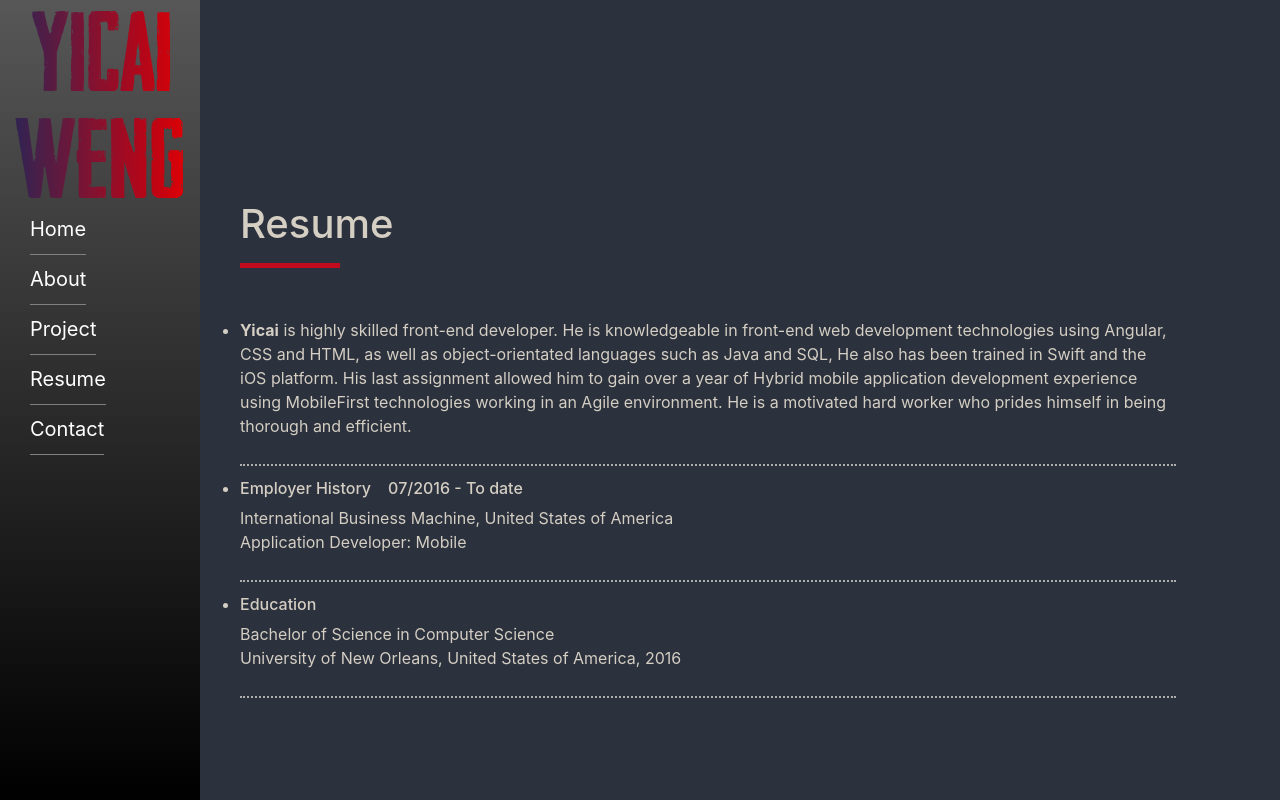
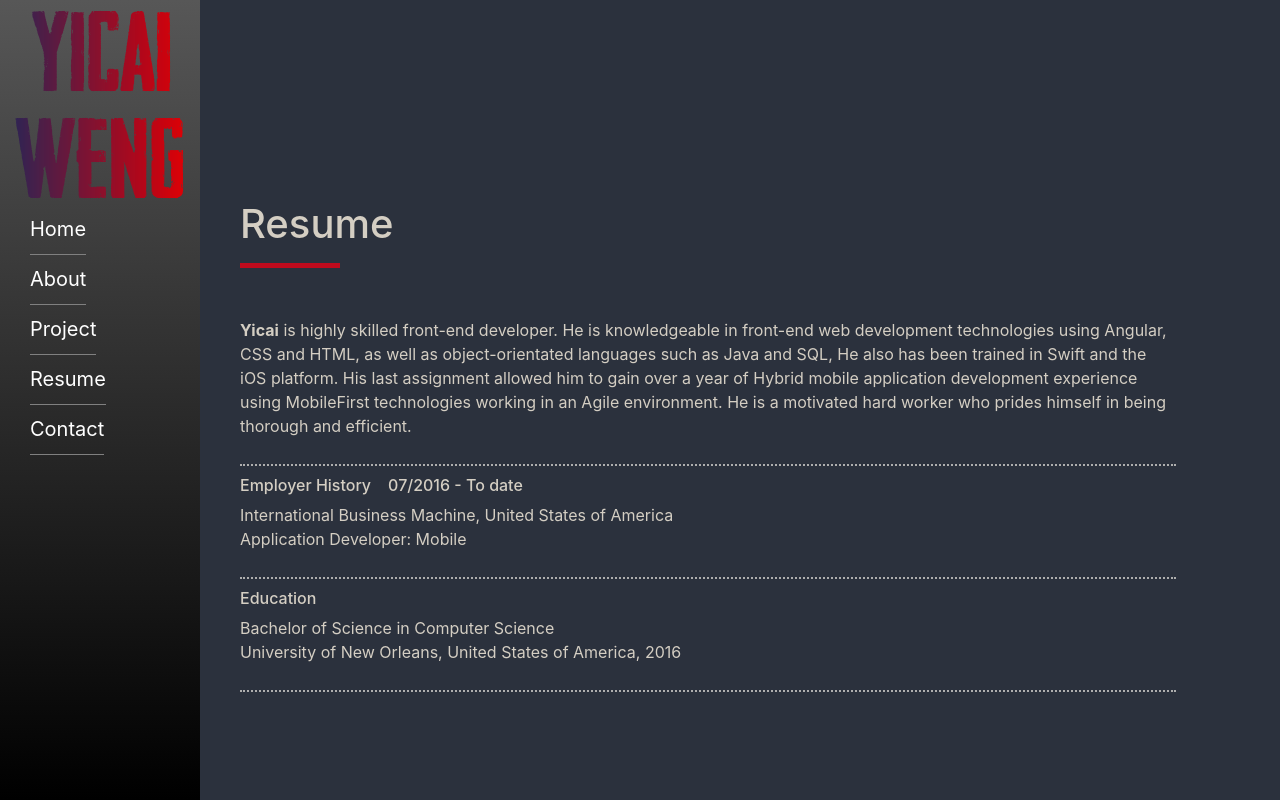
Before and after one commit to yicaiweng/yicaiweng, an Angular app: page /resume in a window 1280 px wide. Built offline with nearby package versions, Linux system fonts and the light colour scheme.

Commit message:
removed style to global stylesheet, got rid of unused css class

```diff
--- a/src/app/about/about.component.css
+++ b/src/app/about/about.component.css
@@ -1,7 +1,3 @@
-.about-list, .projectContent-list {
-  list-style-type: none;
-}
-
 .about-list li, .projectContent-list li{
   width: 400px;
   padding: 10px 0px;
--- a/src/app/project/project.component.html
+++ b/src/app/project/project.component.html
@@ -3,7 +3,7 @@
     <div class="col content">
       <h1 class="title">Project</h1>
       <div class="title-divider"></div>
-        <ul class="project-list">
+        <ul>
           <li><h4>Major US Leading Student Aid Organization</h4></li>
           <h6>Hybrid Mobile Application -- 03/2017 ~ 06/2018</h6>
           <p>Two identical hybrid mobile application allows student to managing their loans whenever and wherever it is convenient for them.
--- a/src/styles.css
+++ b/src/styles.css
@@ -29,3 +29,7 @@
   background-color: #BF0B1D;
   margin: 15px 0 40px 40px;
 }
+
+.about-list, .projectContent-list, .resume-list {
+  list-style-type: none;
+}
```
